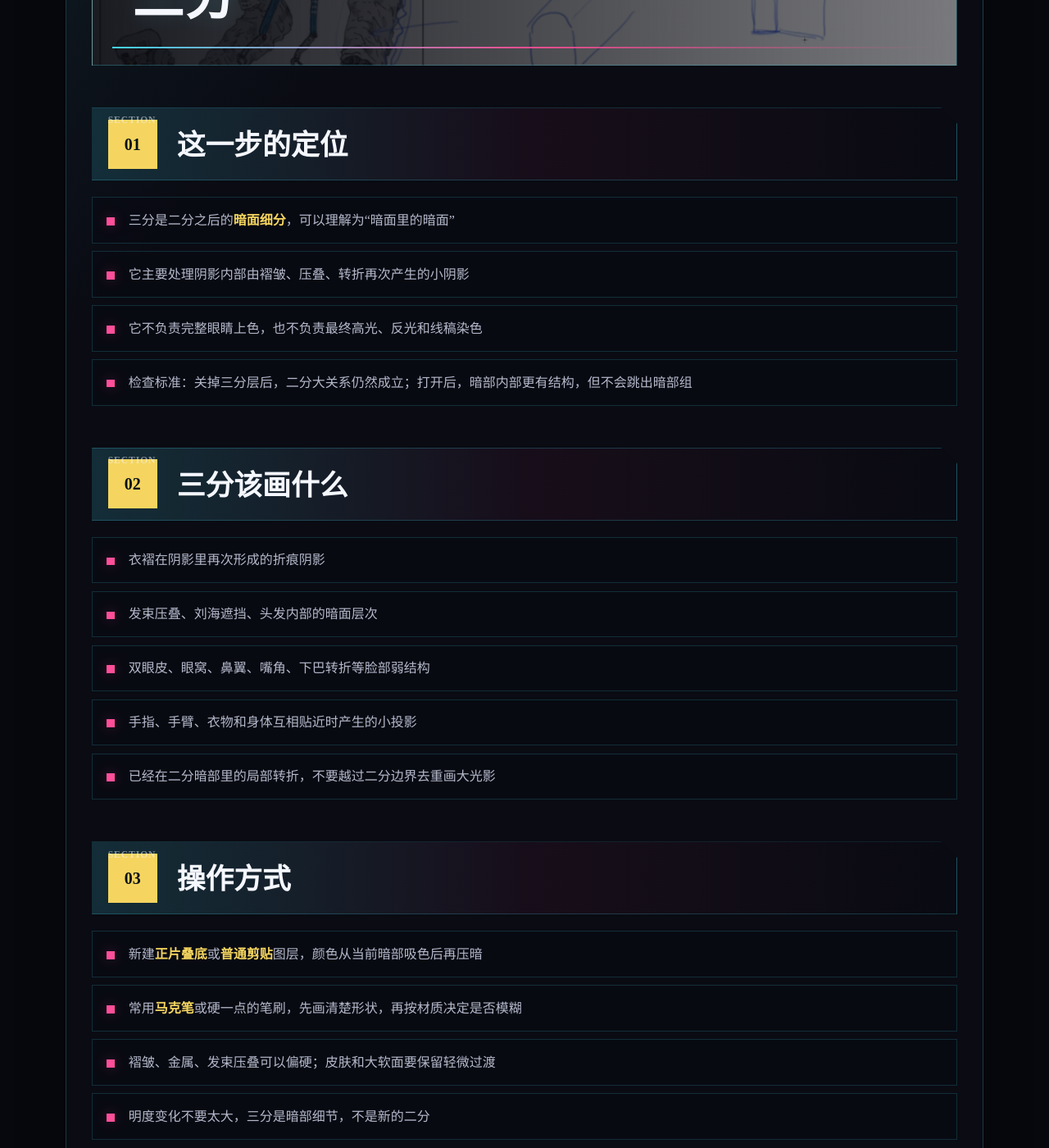
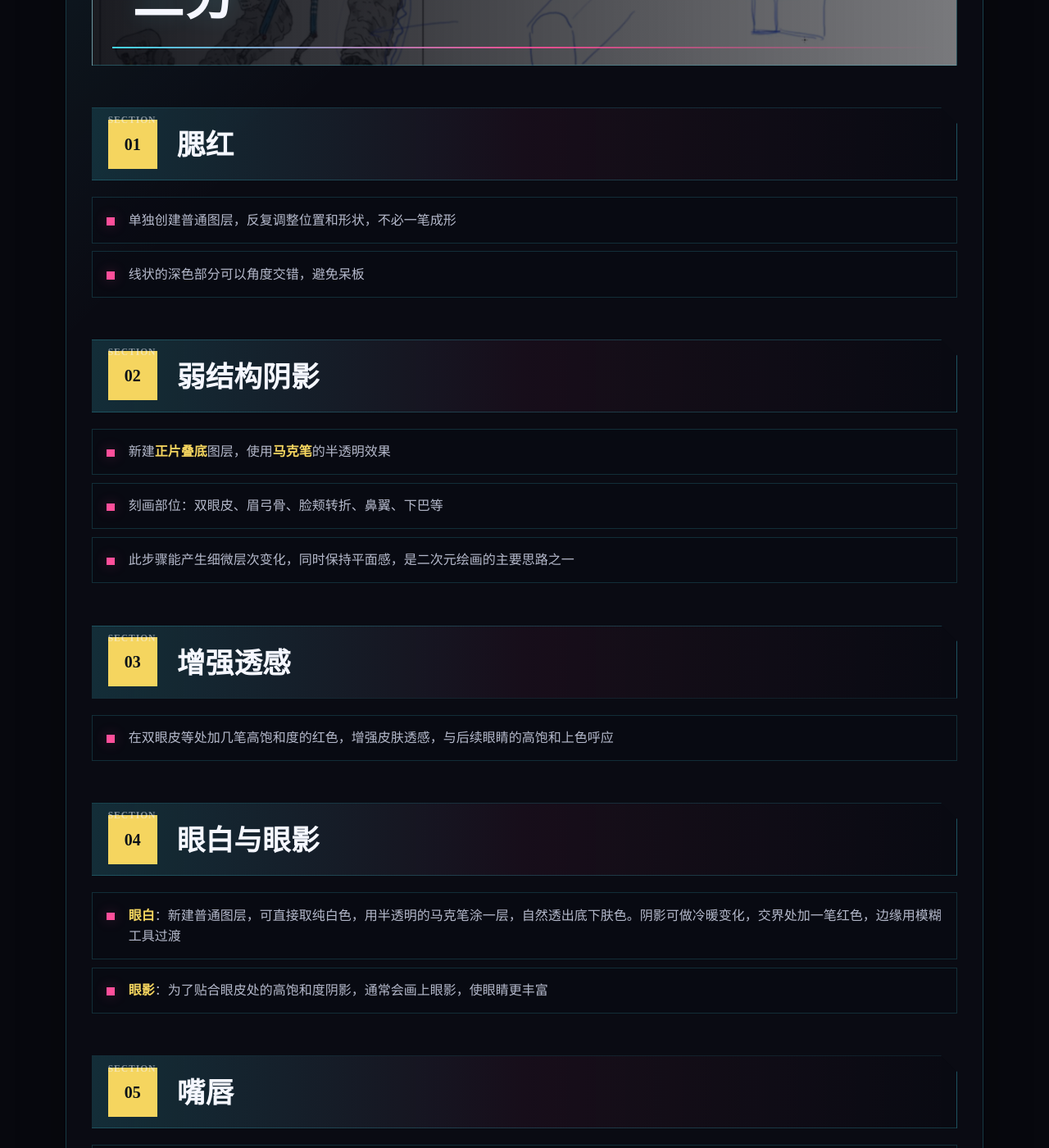
Before and after one commit to betty-momo/drawing-notes, an MkDocs documentation site: the page built from docs/流程/三分.md, in a window 1280 px wide and 1400 px high, scrolled down 353 px. Shown: the whole window at 82% size. Built offline with MkDocs 1.6.1 and Material for MkDocs 9.7.7, drawn with Linux system fonts in a browser that asks for light colours; some of the changed text lies outside the part shown.

```diff
--- a/docs/流程/三分.md
+++ b/docs/流程/三分.md
@@ -1,57 +1,41 @@
 # 三分
 
-## 这一步的定位
-
-- 三分是二分之后的**暗面细分**，可以理解为“暗面里的暗面”
-- 它主要处理阴影内部由褶皱、压叠、转折再次产生的小阴影
-- 它不负责完整眼睛上色，也不负责最终高光、反光和线稿染色
-- 检查标准：关掉三分层后，二分大关系仍然成立；打开后，暗部内部更有结构，但不会跳出暗部组
-
-## 三分该画什么
-
-- 衣褶在阴影里再次形成的折痕阴影
-- 发束压叠、刘海遮挡、头发内部的暗面层次
-- 双眼皮、眼窝、鼻翼、嘴角、下巴转折等脸部弱结构
-- 手指、手臂、衣物和身体互相贴近时产生的小投影
-- 已经在二分暗部里的局部转折，不要越过二分边界去重画大光影
-
-## 操作方式
-
-- 新建**正片叠底**或**普通剪贴**图层，颜色从当前暗部吸色后再压暗
-- 常用**马克笔**或硬一点的笔刷，先画清楚形状，再按材质决定是否模糊
-- 褶皱、金属、发束压叠可以偏硬；皮肤和大软面要保留轻微过渡
-- 明度变化不要太大，三分是暗部细节，不是新的二分
-
-## 暗面里的暗面
-
-- 刻画部位：双眼皮、眉弓骨、脸颊转折、鼻翼、下巴、衣褶凹槽、发束交叠等
-- 此步骤能产生细微层次变化，同时保持平面感，是二次元绘画的主要思路之一
-- 阴影范围不要越过二分边界，只在原本暗部或转折附近补一层更细的暗面
-
-## 伴随补色
+## 腮红
 
 - 单独创建普通图层，反复调整位置和形状，不必一笔成形
 - 线状的深色部分可以角度交错，避免呆板
-- 腮红属于颜色层次，不要画成独立结构阴影
+
+## 弱结构阴影
+
+- 新建**正片叠底**图层，使用**马克笔**的半透明效果
+- 刻画部位：双眼皮、眉弓骨、脸颊转折、鼻翼、下巴等
+- 此步骤能产生细微层次变化，同时保持平面感，是二次元绘画的主要思路之一
+
+## 增强透感
+
 - 在双眼皮等处加几笔高饱和度的红色，增强皮肤透感，与后续眼睛的高饱和上色呼应
-- 鼻翼、眼角、嘴角这类肉感位置可以稍微偏红，但要控制面积
-- 如果颜色一多就脏，优先降低明度变化，只保留一点色相变化
+
+## 眼白与眼影
+
+- **眼白**：新建普通图层，可直接取纯白色，用半透明的马克笔涂一层，自然透出底下肤色。阴影可做冷暖变化，交界处加一笔红色，边缘用模糊工具过渡
+- **眼影**：为了贴合眼皮处的高饱和度阴影，通常会画上眼影，使眼睛更丰富
 
 ## 嘴唇
 
-- 按皮肤补色处理即可，不用太明显，避免显得嘴唇厚
-- 本质仍然是皮肤颜色变化，不要画成口红
+- 画法同眼影，不用太明显，避免显得嘴唇厚
 
 ## 局部调整与重色阴影
 
 - 用马克笔补充细节，如下巴轮廓、颜色不够深的阴影等
-- 新建**正片叠底**图层，加重色阴影，但不要把闭塞和投影全部混进三分
+- 新建**正片叠底**图层，加重色阴影（通常为闭塞阴影和投影）
 - 例如在刘海中间用饱和度稍高的颜色，增加透光感，这一层边缘尽量画硬
-- 最黑、最贴合、最没有空气的地方仍然归到[闭塞](闭塞.md)
 
-## 不放在三分里的内容
+## 高光与提亮
 
-- **眼白、眼影、瞳孔和虹膜**：放到[眼睛上色](../专题/眼睛上色.md)或[皮肤塑造](../专题/皮肤塑造.md)里看
-- **最终高光和亮点形状**：放到[高光](高光.md)里处理
-- **线稿染色**：属于后期统一，可以放到[塑造](塑造.md)或具体专题页里处理
-- **大面积肤色提亮**：优先回到二分或皮肤塑造，不要在三分阶段把明暗关系推翻
+- 新建**发光**图层，用喷枪喷亮部
+- **高光**需先用选区笔或套索工具确定位置、形状、大小，再用喷枪，最后用模糊工具过渡，要主动用橡皮修整形状
+
+## 肤色提亮与线稿染色
+
+- 流程中肤色易画黑画脏，可在二分图层上新建**正片叠底**图层，喷明度较高的暖色进行提亮
+- **线稿染色**：完成局部上色后，切换到对应线稿图层，锁定透明像素，用喷枪吸取附近深色直接喷在线稿上。五官外轮廓受肤色影响大，可多喷一些
```
Also changed, not shown: docs/index.md (+4 -4 lines), docs/流程/闭塞.md (+3 -29 lines), docs/绘画流程.md (+2 -2 lines).
